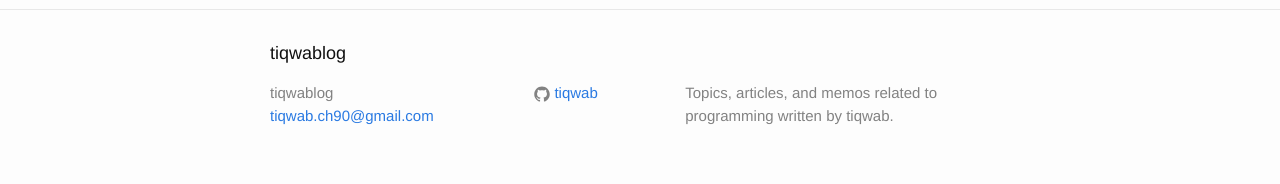
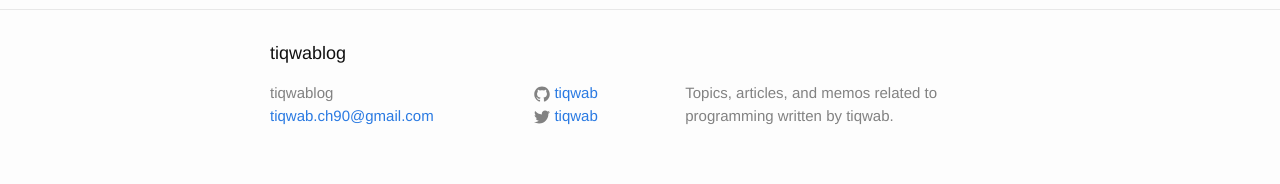
Before and after one commit to tiqwab/tiqwab.github.com, a Jekyll site: the page built from index.html, in a window 1280 px wide. Shown: the part 1637-1821 px from the top of the page. Built offline with Jekyll 4.4.1, drawn with Linux system fonts in a browser that asks for light colours.

Commit message:
Add twitter account

```diff
--- a/_config.yml
+++ b/_config.yml
@@ -12,7 +12,7 @@ description: > # this means to ignore newlines until "baseurl:"
   Topics, articles, and memos related to programming written by tiqwab.
 baseurl: "" # the subpath of your site, e.g. /blog
 url: "https://tiqwab.github.io" # the base hostname & protocol for your site
-# twitter_username: jekyllrb
+twitter_username: tiqwab
 github_username:  tiqwab
 
 # Build settings
```
